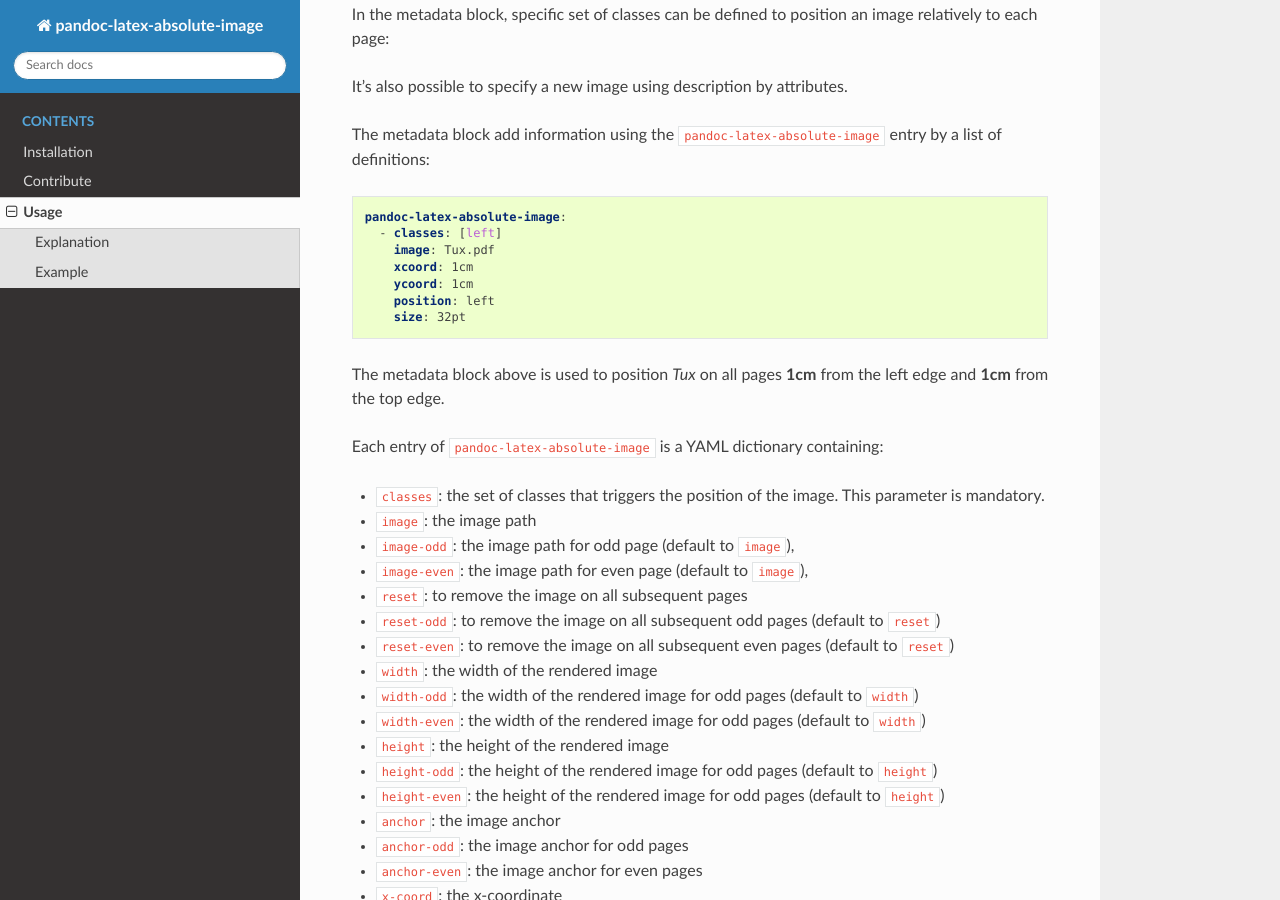
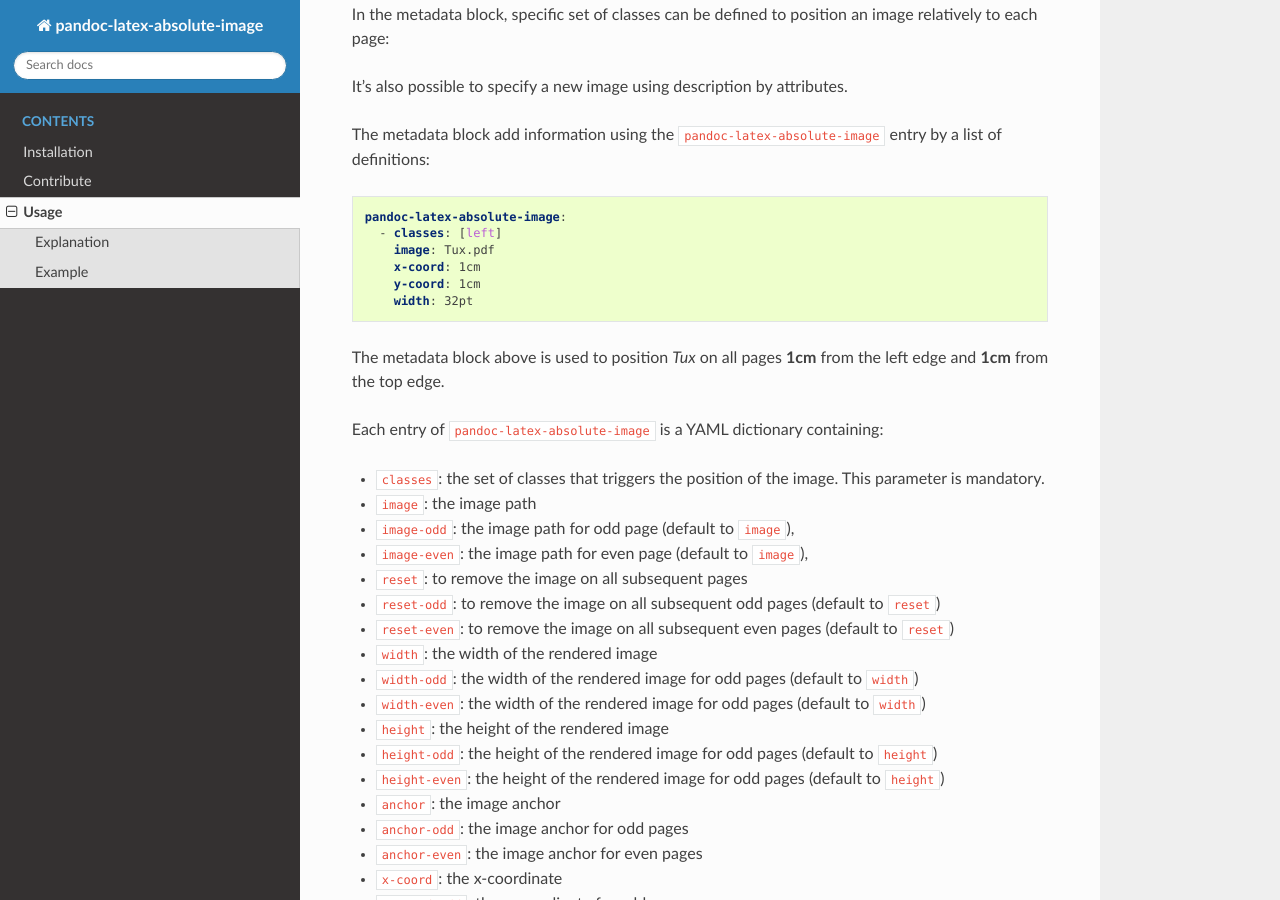
Before and after one commit to chdemko/pandoc-latex-absolute-image, a Sphinx documentation site: the page built from docs/usage.rst, in a window 1280 px wide and 900 px high, scrolled down 328 px. Built offline with Sphinx 7.4.7 and the Read the Docs theme 3.1.0, drawn with Linux system fonts in a browser that asks for light colours.

Commit message:
Fix docs

```diff
--- a/docs/usage.rst
+++ b/docs/usage.rst
@@ -23,10 +23,9 @@ entry by a list of definitions:
    pandoc-latex-absolute-image:
      - classes: [left]
        image: Tux.pdf
-       xcoord: 1cm
-       ycoord: 1cm
-       position: left
-       size: 32pt
+       x-coord: 1cm
+       y-coord: 1cm
+       width: 32pt
 
 The metadata block above is used to position *Tux* on all pages
 **1cm** from the left edge and **1cm** from the top edge.
```
Also changed, not shown: 1 other file.
